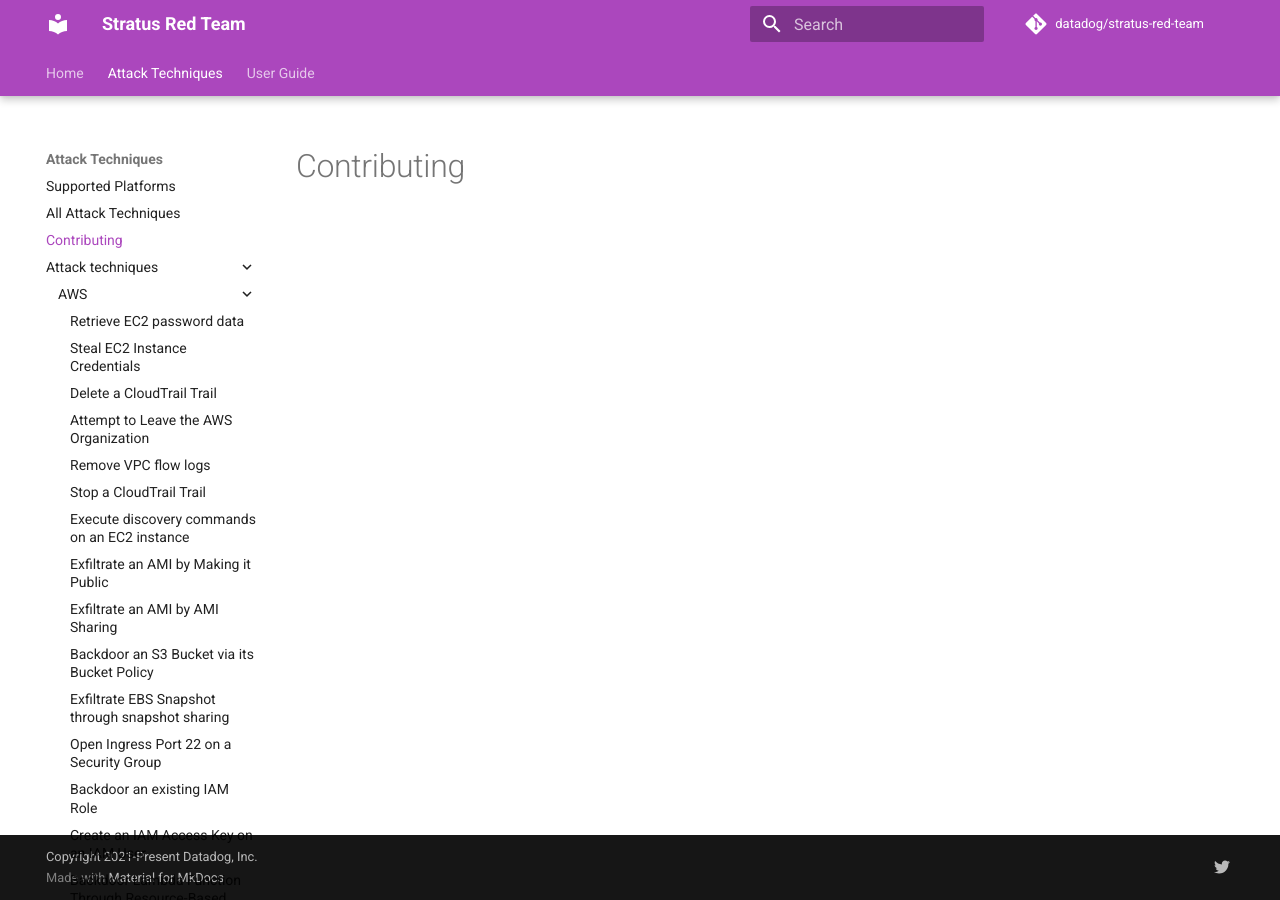
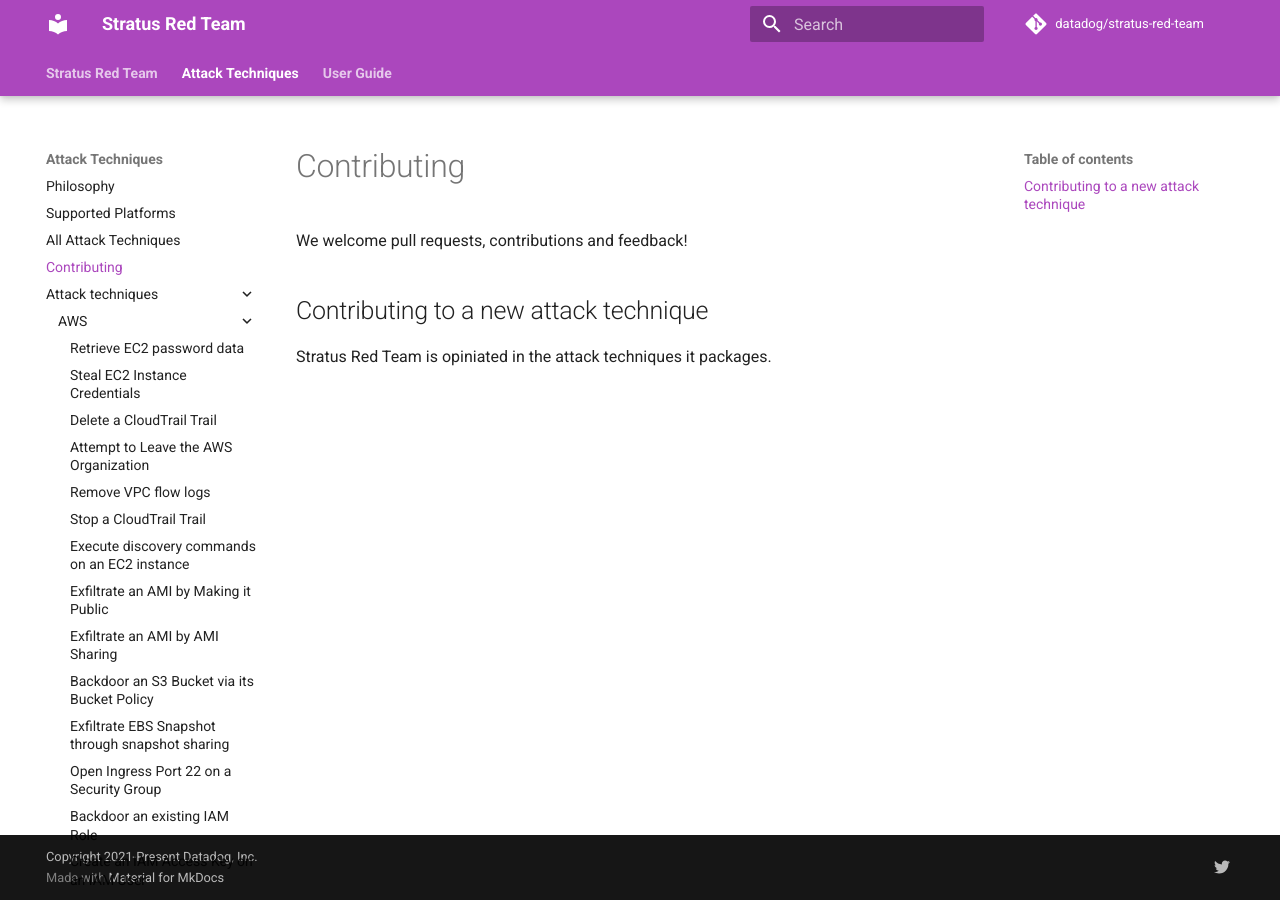
Before and after one commit to DataDog/stratus-red-team, an MkDocs documentation site: the page built from docs/attack-techniques/contributing.md, in a window 1280 px wide. Built offline with MkDocs 1.6.1 and Material for MkDocs 9.7.7, drawn with Linux system fonts in a browser that asks for light colours; comment, search, counter and statistics services are not loaded.

Commit message:
docs: Add philosophy and add commands subsection

```diff
--- a/docs/attack-techniques/contributing.md
+++ b/docs/attack-techniques/contributing.md
@@ -1 +1,7 @@
 # Contributing
+
+We welcome pull requests, contributions and feedback!
+
+## Contributing to a new attack technique
+
+Stratus Red Team is opiniated in the attack techniques it packages.
--- a/mkdocs.yml
+++ b/mkdocs.yml
@@ -42,15 +42,19 @@
 
 
 nav:
-  - Home: index.md
-  - Attack Techniques:
+  - <b>Stratus Red Team</b>:
+      - index.md
+      - Frequently Asked Questions: faq.md
+  - <b>Attack Techniques</b>:
+    - Philosophy: attack-techniques/philosophy.md
     - Supported Platforms: attack-techniques/supported-platforms.md
     - All Attack Techniques: attack-techniques/list.md
     - Contributing: attack-techniques/contributing.md
     - ... | attack-techniques/*/*.md
-  - User Guide:
+  - <b>User Guide</b>:
       - Getting Started: user-guide/getting-started.md
       - Sample Usage: user-guide/examples.md
-      - Commands Reference: user-guide/usage.md
+      - Commands Reference:
+        - ... | flat | user-guide/commands/*.md
       - Troubleshooting: user-guide/troubleshooting.md
       - Programmatic Usage: user-guide/programmatic-usage.md
```
Also changed, not shown: docs/attack-techniques/philosophy.md (added, +25 -0 lines), docs/faq.md (added, +14 -0 lines), docs/user-guide/commands/index.md (added, +9 -0 lines), docs/user-guide/commands/list.md (added, +4 -0 lines).
